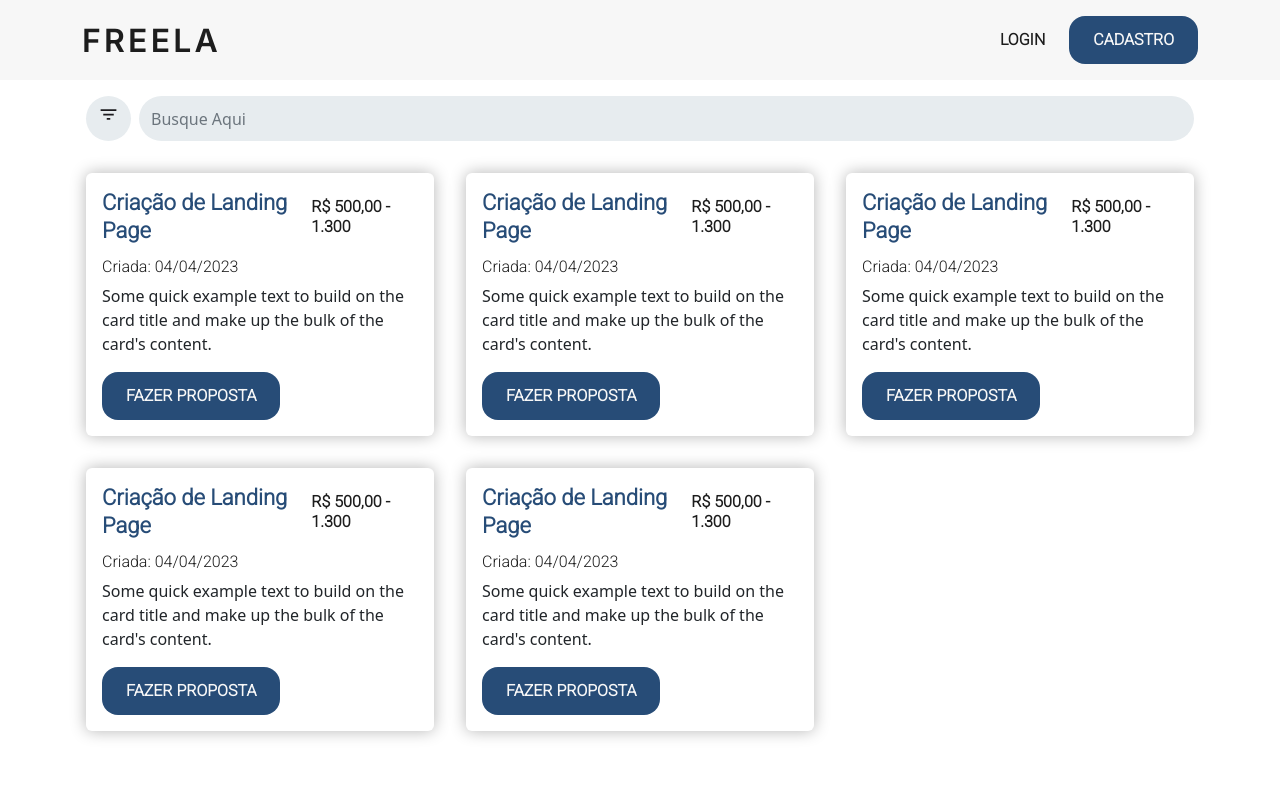
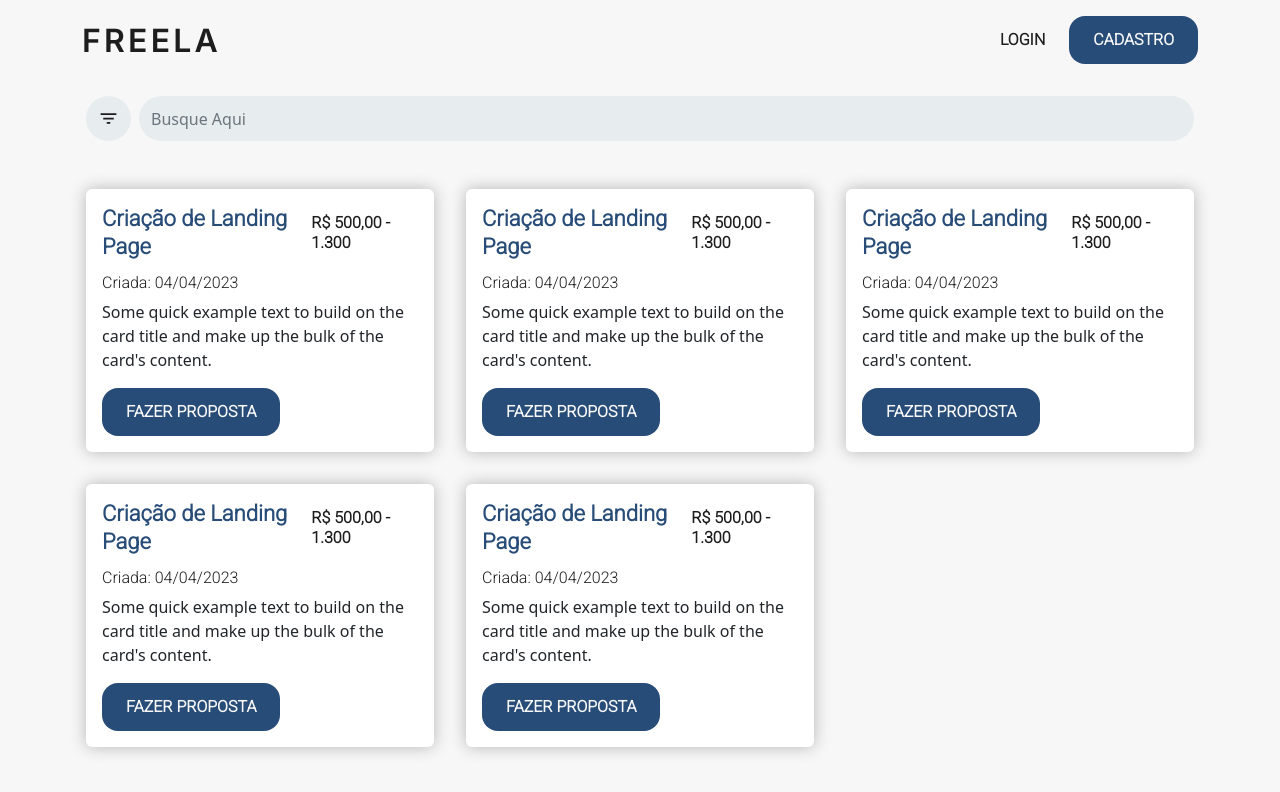
Before and after one commit to FREELA-sptech/FREELA-Web, a React (Vite) app: page /home in a window 1280 px wide. Shown: the top 792 px of the page. Built offline with nearby package versions, Linux system fonts and the light colour scheme.

Commit message:
fix: correction header

```diff
--- a/src/pages/Home/Home.tsx
+++ b/src/pages/Home/Home.tsx
@@ -4,14 +4,16 @@ import './style.scss'
 
 function Home() {
   return (
+    <section className="home-background">
       <Container>
         <Row className="p-3 d-flex gap-2">
-        <Figure className="home-icon-background d-flex justify-content-center align-items-center m-0">
+          <Figure className="home-icon-background d-flex justify-content-center align-items-center">
             <Figure.Image
               width='40px'
               height='40px'
               alt="icone filtro"
               src="assets/icons/filter.svg"
+              className="m-0"
             />
           </Figure>
           <Form.Control className="primary-input w-auto flex-grow-1" placeholder="Busque Aqui" />
@@ -34,6 +36,7 @@ function Home() {
           </Col>
         </Row>
       </Container>
+    </section>
   );
 }
 
--- a/src/pages/Home/style.scss
+++ b/src/pages/Home/style.scss
@@ -1,6 +1,11 @@
 .home {
+  &-background {
+    background-color: var(--background-color);
+    flex-grow: 1;
+  }
+
   &-icon-background {
-    background-color: #E7ECEF;
+    background-color: var(--contrast-background-color);
     border-radius: 50%;
     width: 45px;
     height: 45px;
--- a/src/pages/Login/Login.tsx
+++ b/src/pages/Login/Login.tsx
@@ -5,9 +5,9 @@ import React from "react";
 
 function Login() {
     return (
-      <section className="login-background d-flex justify-content-center align-items-center">
+      <div className="login-background d-flex justify-content-center align-items-center">
           <CardLogin />
-      </section>
+      </div>
     );
   }
 
--- a/src/shared/styles/_inputs.scss
+++ b/src/shared/styles/_inputs.scss
@@ -1,5 +1,5 @@
 .primary-input {
-  background: #E7ECEF !important;
+  background: var(--contrast-background-color) !important;
   border-radius: 28px !important;
   border: none !important;
   height: 45px !important;
--- a/src/shared/styles/_variables.scss
+++ b/src/shared/styles/_variables.scss
@@ -1,5 +1,6 @@
 :root {
   --background-color: #F7F7F7;
+  --contrast-background-color: #E7ECEF;
   --contrast-color: #6096BA;
   --dark-contrast-color: #274C77;
   --ligth-contrast-color: #A3CEF1;
```
Lines whose indentation alone changed are shown as unchanged.
